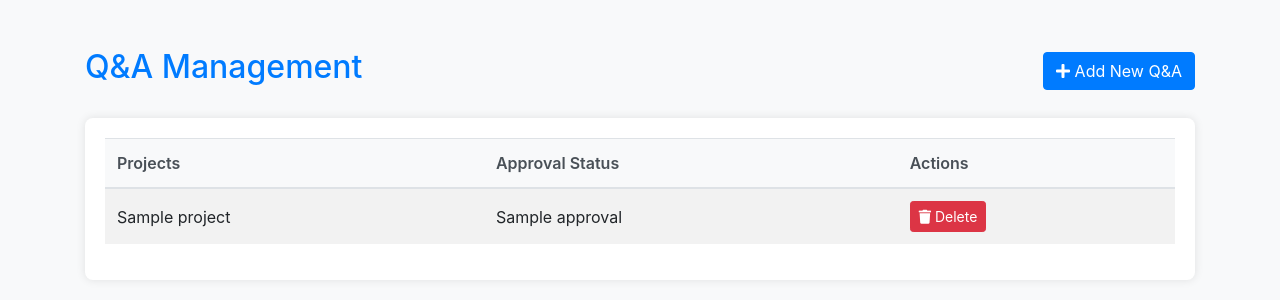
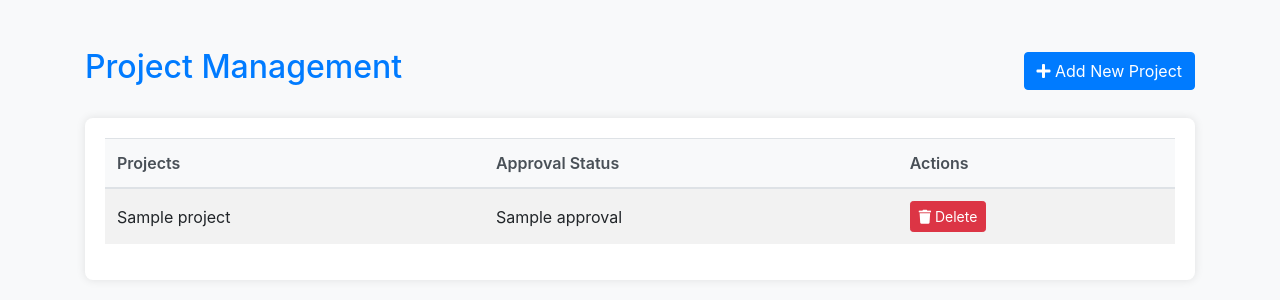
Before and after one commit to dhdev19/chatbotToolForAll, a Flask app: template app/templates/projects.html in a window 1280 px wide. Shown: the part 72-372 px from the top of the page. Run offline with Flask 3, Linux system fonts and the light colour scheme; the template is opened without the code that fills it: most values are stand-ins (such as "Sample title", 1, 10 or a date in 2020); parts of the project's set-up code (start-up, migrations or seed data) failed here and were passed over; some libraries are stand-ins or nearby versions.

Commit message:
Update projects.html

```diff
--- a/app/templates/projects.html
+++ b/app/templates/projects.html
@@ -29,9 +29,9 @@
 
 {% block content %}
 <div class="d-flex justify-content-between align-items-center mb-4">
-    <h2 class="text-primary">Q&A Management</h2>
-    <a href="{{ url_for('chatbot.add_qa') }}" class="btn btn-primary">
-        <i class="fas fa-plus"></i> Add New Q&A
+    <h2 class="text-primary">Project Management</h2>
+    <a href="{{ url_for('chatbot.add_project') }}" class="btn btn-primary">
+        <i class="fas fa-plus"></i> Add New Project
     </a>
 </div>
 
```
